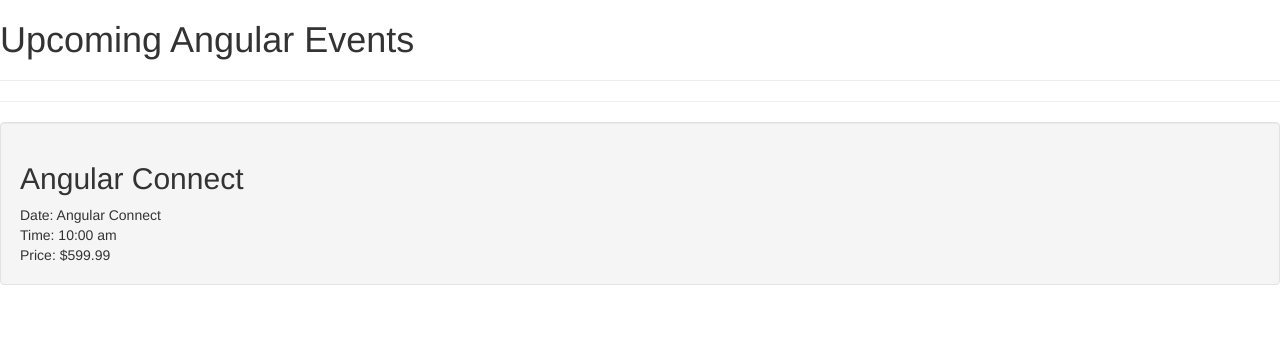
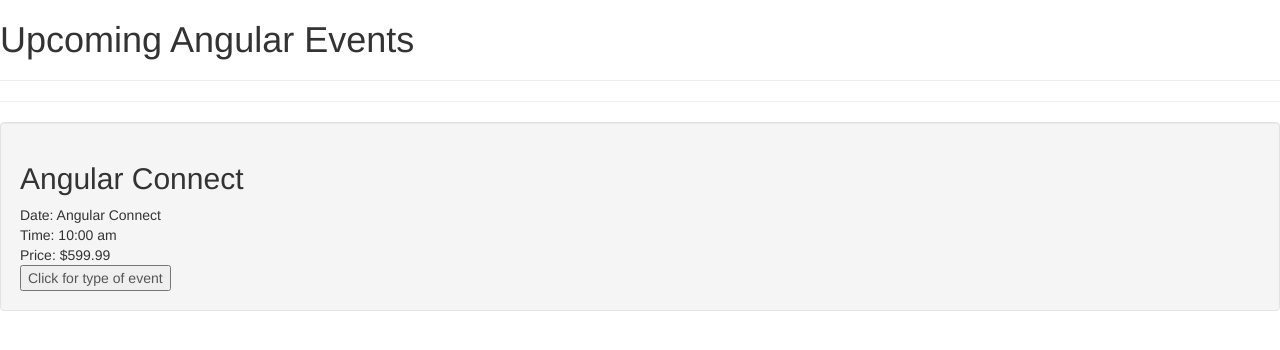
Before and after one commit to Petertran198/Event-Management, an Angular app: page / in a window 1280 px wide. Shown: the top 350 px of the page. Built offline with nearby package versions, Linux system fonts and the light colour scheme.

Commit message:
How to send info up to parent component

```diff
--- a/src/app/events/event-lists.component.html
+++ b/src/app/events/event-lists.component.html
@@ -1,3 +1,6 @@
 <h1>Upcoming Angular Events</h1>
 <hr />
-<event-thumbnail [event]="event"></event-thumbnail>
+<event-thumbnail
+  [event]="event"
+  (eventClicked)="handleEventClicked($event)"
+></event-thumbnail>
--- a/src/app/events/event-lists.component.ts
+++ b/src/app/events/event-lists.component.ts
@@ -18,4 +18,8 @@ export class EventListsComponent {
       country: 'England',
     },
   };
+
+  handleEventClicked(event) {
+    console.log(event);
+  }
 }
--- a/src/app/events/event-thumbnail.component.ts
+++ b/src/app/events/event-thumbnail.component.ts
@@ -1,4 +1,4 @@
-import { Component, Input } from '@angular/core';
+import { Component, Input, Output, EventEmitter } from '@angular/core';
 
 @Component({
   selector: 'event-thumbnail',
@@ -9,9 +9,15 @@ import { Component, Input } from '@angular/core';
       <div>Date: {{ event.name }}</div>
       <div>Time: {{ event.time }}</div>
       <div>Price: \${{ event.price }}</div>
+      <button (click)="handleClicked()">Click for type of event</button>
     </div>
   </div> `,
 })
 export class EventThumbnailComponent {
   @Input() event: any;
+  @Output() eventClicked = new EventEmitter();
+
+  handleClicked() {
+    this.eventClicked.emit(this.event.name);
+  }
 }
```
